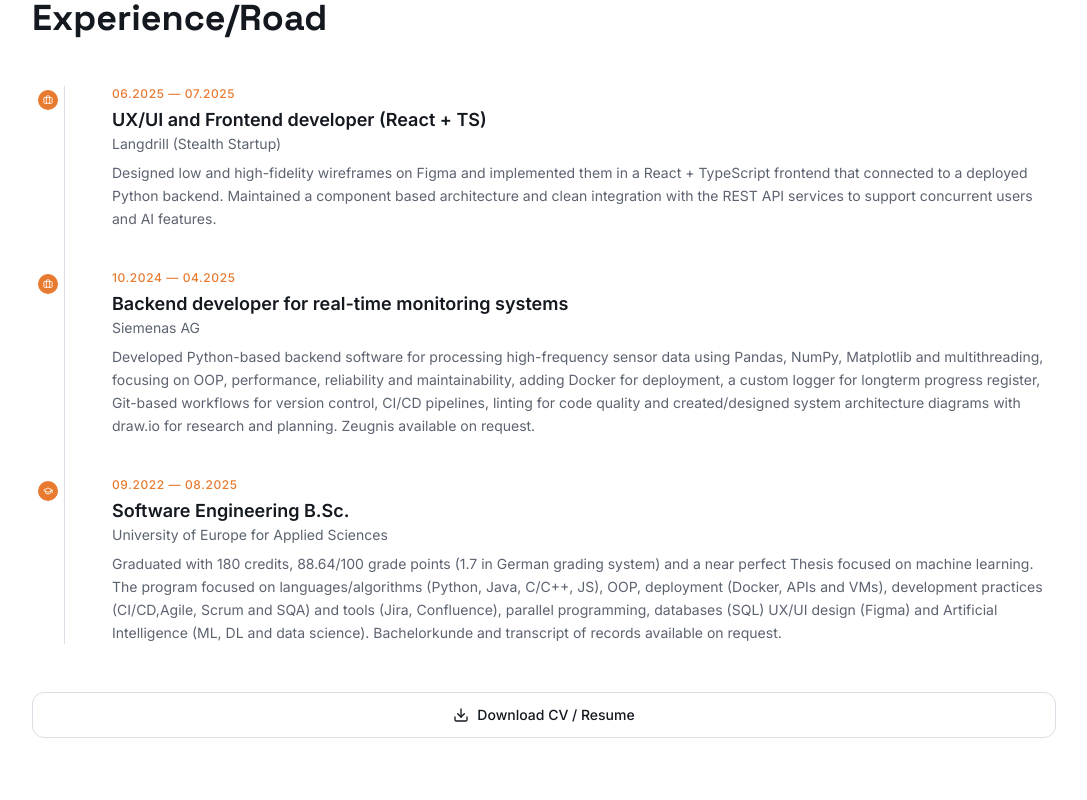
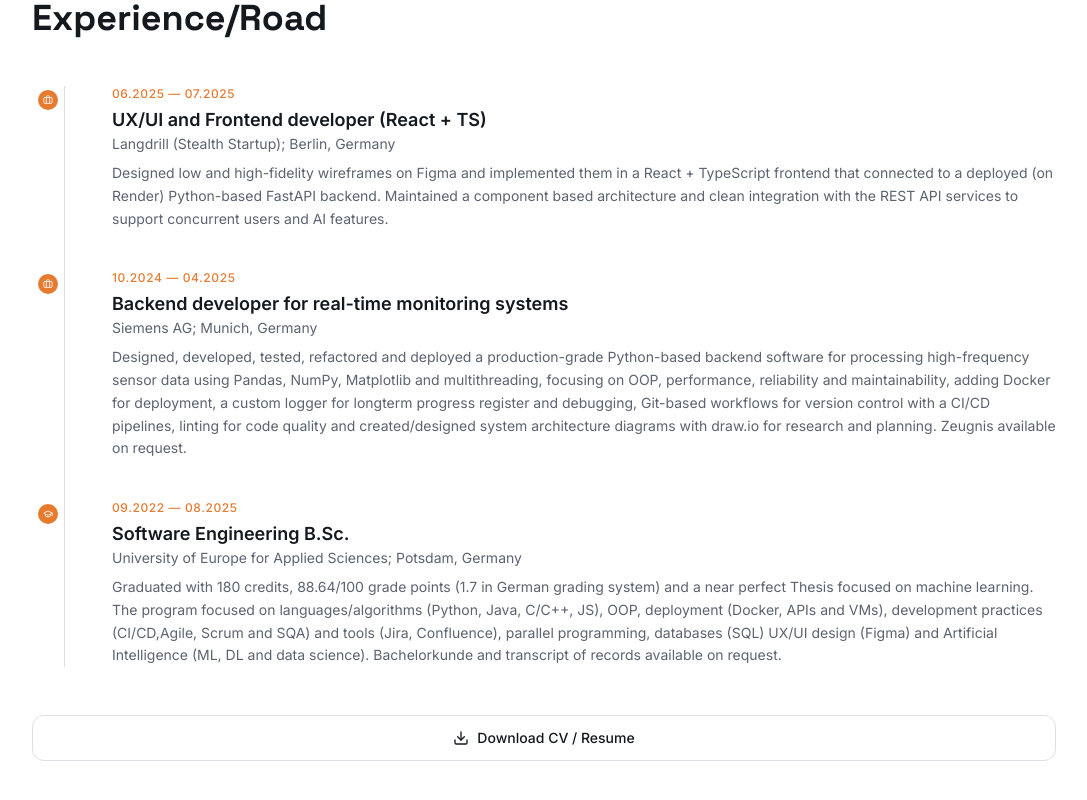
Before and after one commit to Rouxxel/per_web_venzer, a React (Vite) app in the folder frontend/: page / in a window 1280 px wide. Shown: the part 7498-8298 px from the top of the page, without its empty margins (96-1183 px from the left). Built offline with nearby package versions, Linux system fonts and the light colour scheme; the HTML template or start-up script is replaced by a standard one.

Commit message:
Add location to experience section

```diff
--- a/frontend/src/data/experience.ts
+++ b/frontend/src/data/experience.ts
@@ -1,6 +1,7 @@
 export interface ExperienceEntry {
   title: string;
   company: string;
+  location: string;
   period: string;
   description: string;
   type: "work" | "education";
@@ -10,22 +11,25 @@ export const experience: ExperienceEntry[] = [
   {
     title: "UX/UI and Frontend developer (React + TS)",
     company: "Langdrill (Stealth Startup)",
+    location: "Berlin, Germany",
     period: "06.2025 — 07.2025",
     description:
-      "Designed low and high-fidelity wireframes on Figma and implemented them in a React + TypeScript frontend that connected to a deployed Python backend. Maintained a component based architecture and clean integration with the REST API services to support concurrent users and AI features.",
+      "Designed low and high-fidelity wireframes on Figma and implemented them in a React + TypeScript frontend that connected to a deployed (on Render) Python-based FastAPI backend. Maintained a component based architecture and clean integration with the REST API services to support concurrent users and AI features.",
     type: "work",
   },
   {
     title: "Backend developer for real-time monitoring systems",
-    company: "Siemenas AG",
+    company: "Siemens AG",
+    location: "Munich, Germany",
     period: "10.2024 — 04.2025",
     description:
-      "Developed Python-based backend software for processing high-frequency sensor data using Pandas, NumPy, Matplotlib and multithreading, focusing on OOP, performance, reliability and maintainability, adding Docker for deployment, a custom logger for longterm progress register, Git-based workflows for version control, CI/CD pipelines, linting for code quality and created/designed system architecture diagrams with draw.io for research and planning. Zeugnis available on request.",
+      "Designed, developed, tested, refactored and deployed a production-grade Python-based backend software for processing high-frequency sensor data using Pandas, NumPy, Matplotlib and multithreading, focusing on OOP, performance, reliability and maintainability, adding Docker for deployment, a custom logger for longterm progress register and debugging, Git-based workflows for version control with a CI/CD pipelines, linting for code quality and created/designed system architecture diagrams with draw.io for research and planning. Zeugnis available on request.",
     type: "work",
   },
   {
     title: "Software Engineering B.Sc.",
     company: "University of Europe for Applied Sciences",
+    location: "Potsdam, Germany",
     period: "09.2022 — 08.2025",
     description:
       "Graduated with 180 credits, 88.64/100 grade points (1.7 in German grading system) and a near perfect Thesis focused on machine learning. The program focused on languages/algorithms (Python, Java, C/C++, JS), OOP, deployment (Docker, APIs and VMs), development practices (CI/CD,Agile, Scrum and SQA) and tools (Jira, Confluence), parallel programming, databases (SQL) UX/UI design (Figma) and Artificial Intelligence (ML, DL and data science). Bachelorkunde and transcript of records available on request.",
--- a/frontend/src/sections/Experience.tsx
+++ b/frontend/src/sections/Experience.tsx
@@ -44,7 +44,9 @@ const Experience = () => {
                   {entry.period}
                 </p>
                 <h3 className="text-lg font-semibold text-foreground">{entry.title}</h3>
-                <p className="text-sm text-muted-foreground mb-2">{entry.company}</p>
+                <p className="text-sm text-muted-foreground mb-2">
+                  {entry.company}; {entry.location}
+                </p>
                 <p className="text-sm text-muted-foreground leading-relaxed">
                   {entry.description}
                 </p>
```
